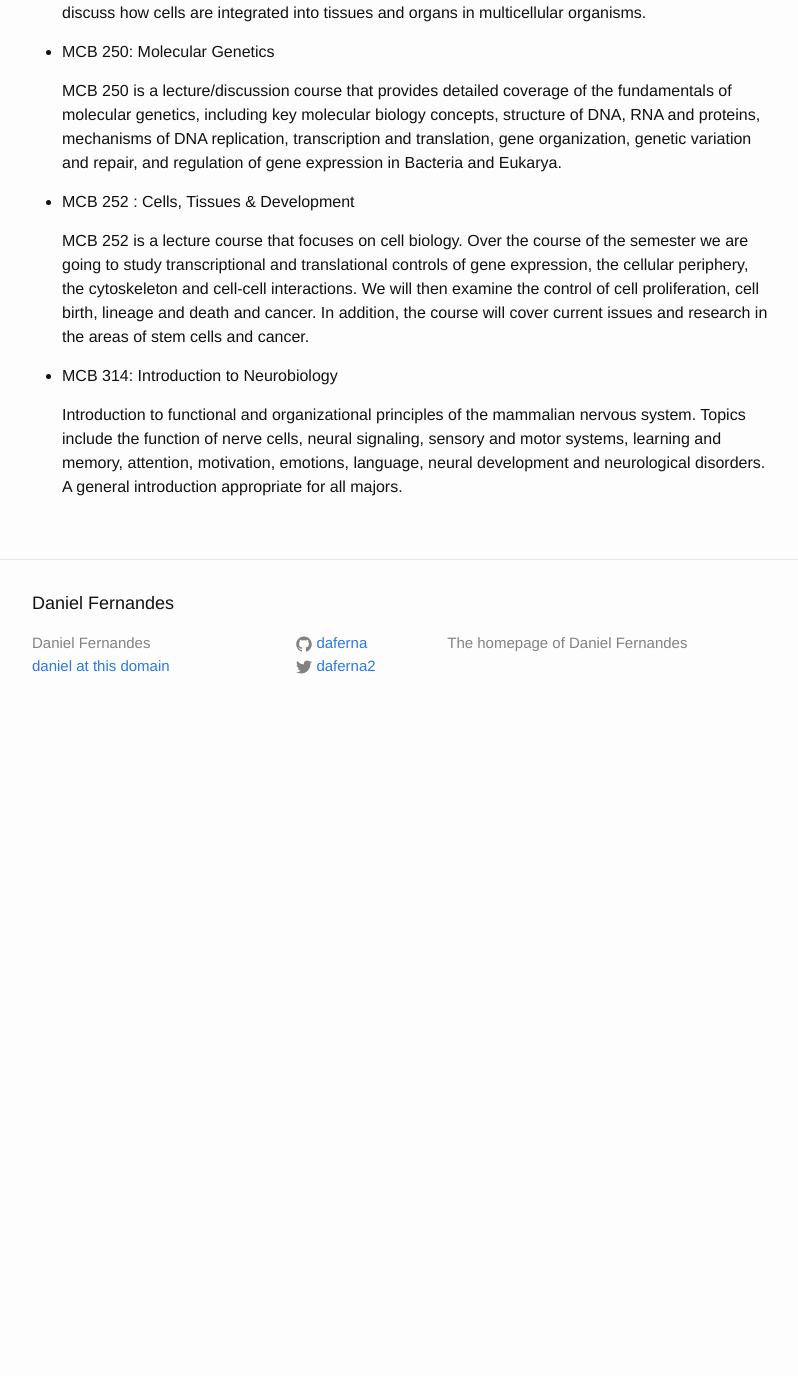
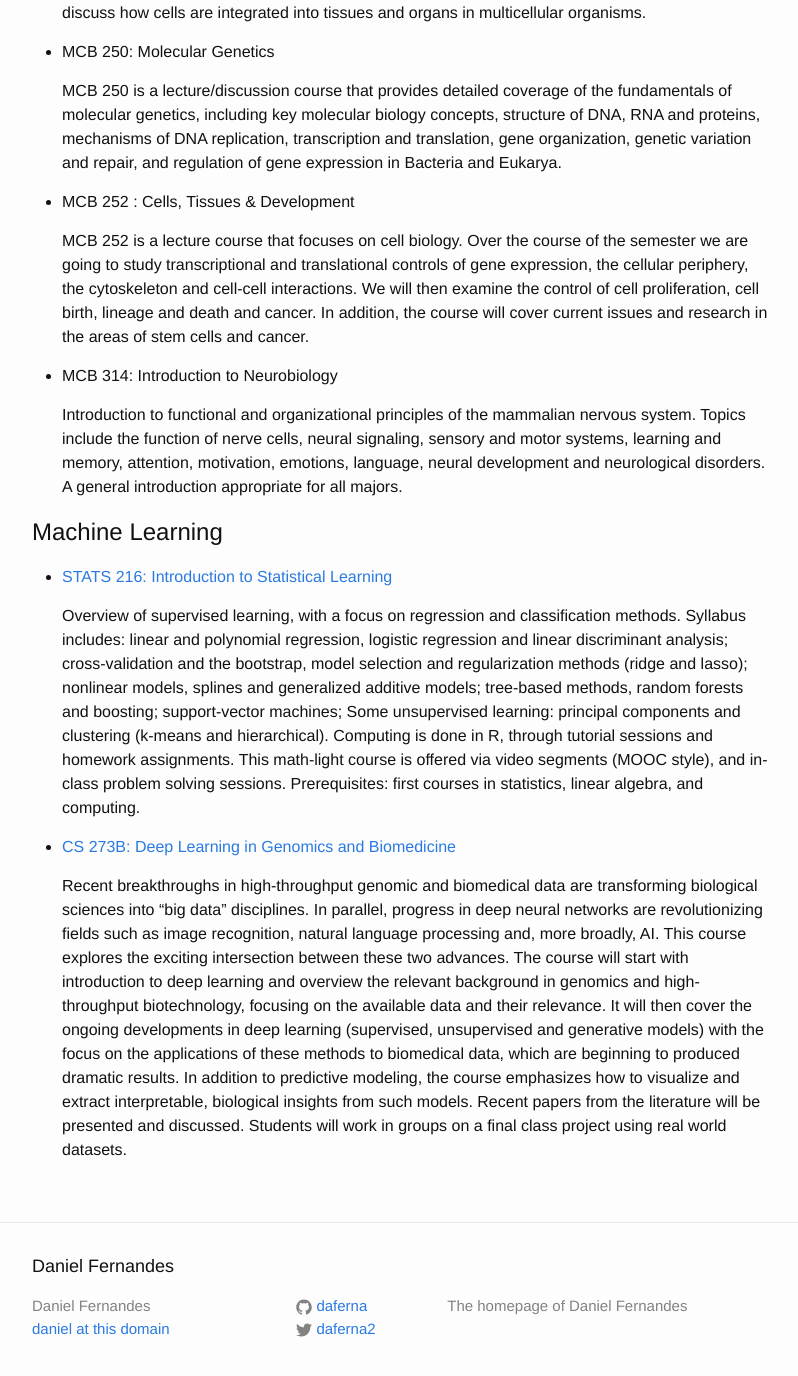
Before and after one commit to daferna/daferna.github.io, a Jekyll site: the page built from classes.md, in a window 1280 px wide and 1400 px high, scrolled down 3844 px. Shown: the top 1376 px of the window, without its empty margins (238-1036 px from the left). Built offline with Jekyll 4.4.1, drawn with Linux system fonts in a browser that asks for light colours; before the commit the page ends 4581 px from its top, so only the background shows below that.

Commit message:
Update classes.md
Added ML and fixed links

```diff
--- a/classes.md
+++ b/classes.md
@@ -38,11 +38,11 @@
 
 # Optics & Imaging
 
-* ECE 460: Optical Imaging
+* [ECE 460: Optical Imaging](http://light.ece.illinois.edu/ECE460/)
 
   Scalar fields, geometrical optics, wave optics, Gaussian beams, Fourier optics, spatial and temporal coherence, microscopy, interference chromatic and geometric aberrations, Jones matrices, waveplates, electromagnetic fields, and electro-optic and acousto-optic effects. Laboratory covers numerical signal processing, spectroscopy, ray optics, diffraction, Fourier optics, microscopy, spatial coherence, temporal coherence, polarimetry, fiber optics, electro-optic modulation and acousto-optic modulation.
 
-* ECE 564: Modern Light Microscopy
+* [ECE 564: Modern Light Microscopy](http://light.ece.illinois.edu/ECE564/)
 
   Current research topics in modern light microscopy: optics principles (statistical optics, Gaussian optics, elastic light scattering, dynamic light scattering); traditional microscopy (bright field, dark field, DIC, phase contract, confocal, epi-fluorescence, confocal fluorescence); current research topics (multiphoton, CARS, STED, FRET, FIONA, STORM, PALM, quantitative phase).
 
@@ -110,3 +110,13 @@
 * MCB 314: Introduction to Neurobiology
 
   Introduction to functional and organizational principles of the mammalian nervous system. Topics include the function of nerve cells, neural signaling, sensory and motor systems, learning and memory, attention, motivation, emotions, language, neural development and neurological disorders. A general introduction appropriate for all majors.
+
+# Machine Learning
+
+* [STATS 216: Introduction to Statistical Learning](https://statweb.stanford.edu/~tibs/stats216.html)
+
+  Overview of supervised learning, with a focus on regression and classification methods. Syllabus includes: linear and polynomial regression, logistic regression and linear discriminant analysis; cross-validation and the bootstrap, model selection and regularization methods (ridge and lasso); nonlinear models, splines and generalized additive models; tree-based methods, random forests and boosting; support-vector machines; Some unsupervised learning: principal components and clustering (k-means and hierarchical). Computing is done in R, through tutorial sessions and homework assignments. This math-light course is offered via video segments (MOOC style), and in-class problem solving sessions. Prerequisites: first courses in statistics, linear algebra, and computing.
+
+* [CS 273B: Deep Learning in Genomics and Biomedicine](https://canvas.stanford.edu/courses/51037)
+
+  Recent breakthroughs in high-throughput genomic and biomedical data are transforming biological sciences into "big data" disciplines. In parallel, progress in deep neural networks are revolutionizing fields such as image recognition, natural language processing and, more broadly, AI. This course explores the exciting intersection between these two advances. The course will start with introduction to deep learning and overview the relevant background in genomics and high-throughput biotechnology, focusing on the available data and their relevance. It will then cover the ongoing developments in deep learning (supervised, unsupervised and generative models) with the focus on the applications of these methods to biomedical data, which are beginning to produced dramatic results.  In addition to predictive modeling, the course emphasizes how to visualize and extract interpretable, biological insights from such models. Recent papers from the literature will be presented and discussed. Students will work in groups on a final class project using real world datasets.
```
